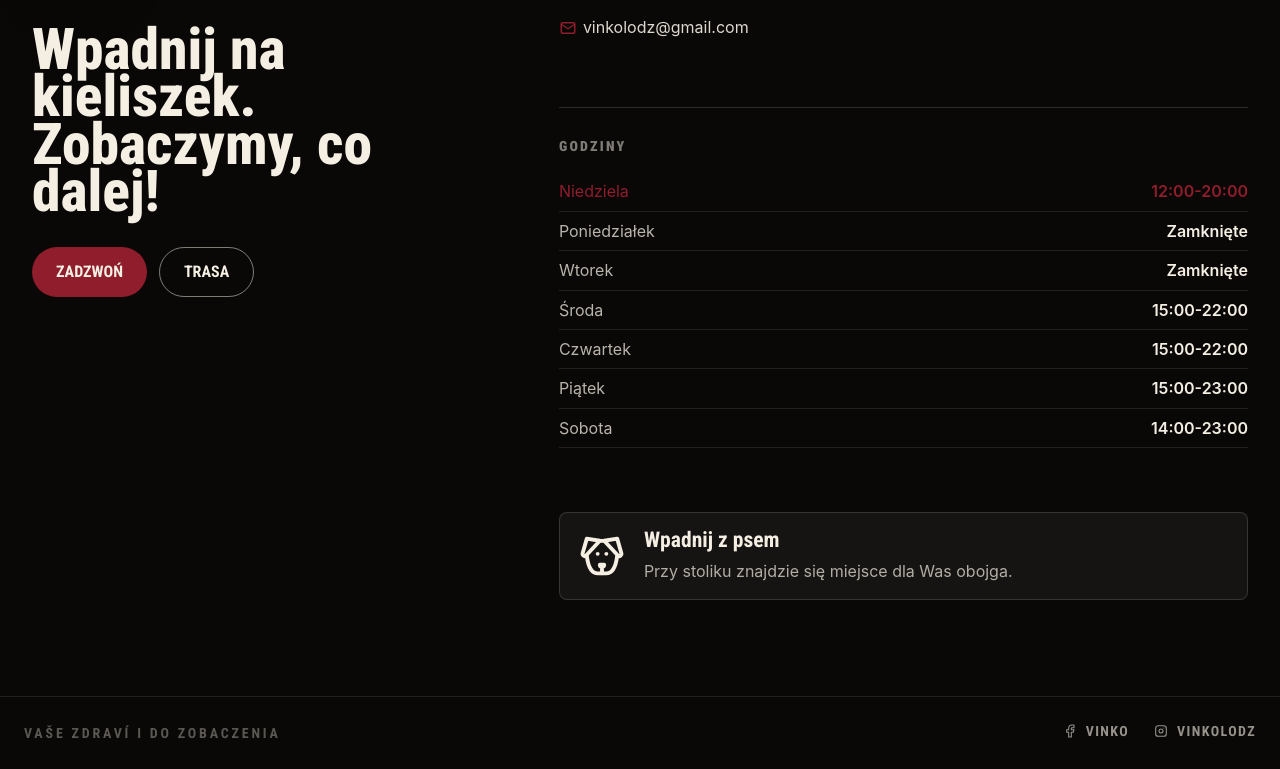
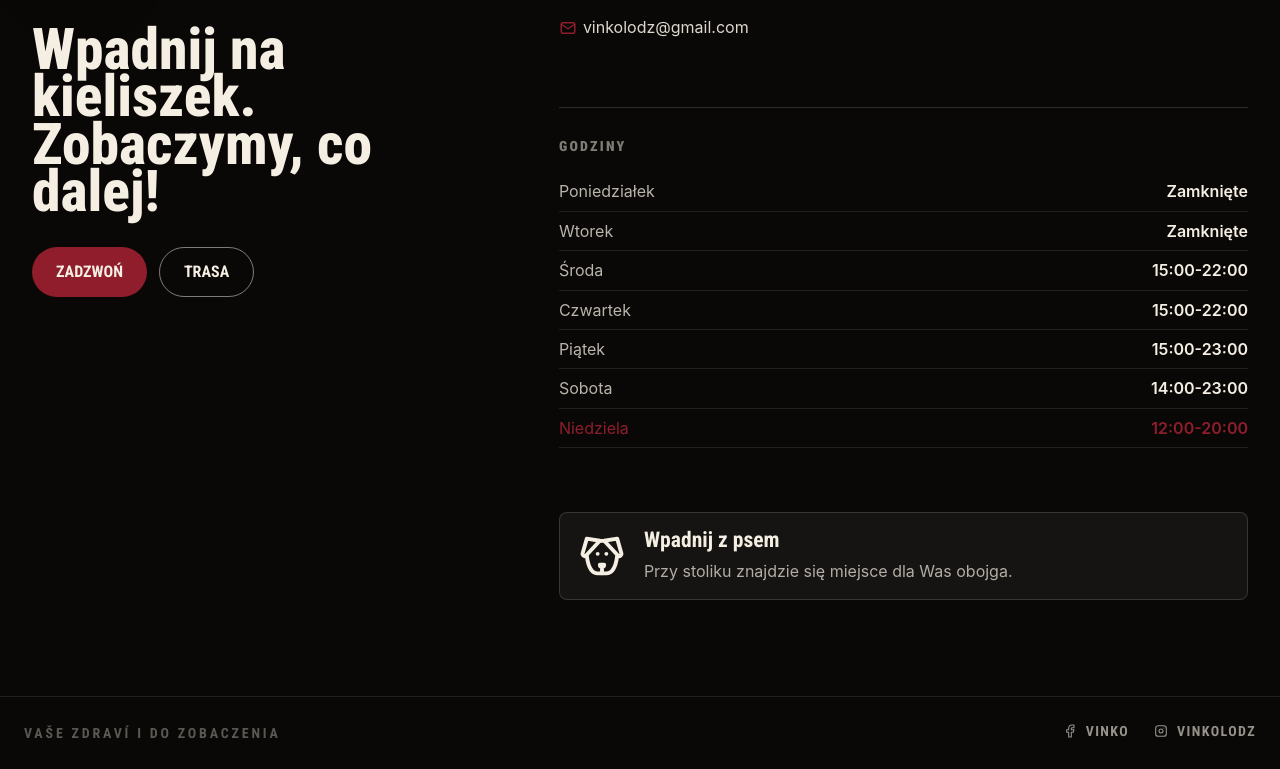
Before and after one commit to PowerPenguini/vinko, a React (Vite) app: page / in a window 1280 px wide. Shown: the part 2874-3643 px from the top of the page. Built offline with nearby package versions, Linux system fonts and the light colour scheme.

Commit message:
Start opening hours week on Monday

```diff
--- a/src/components/ContactSection.jsx
+++ b/src/components/ContactSection.jsx
@@ -2,8 +2,10 @@ import { IconDog, IconMail, IconMapPin, IconPhone } from "@tabler/icons-react";
 import { contact, openingHours } from "../data";
 import { Wordmark } from "./Wordmark";
 
+const dayNames = ["Sunday", "Monday", "Tuesday", "Wednesday", "Thursday", "Friday", "Saturday"];
+
 export function ContactSection() {
-  const todayIndex = new Date().getDay();
+  const todayName = dayNames[new Date().getDay()];
 
   return (
     <section id="kontakt" className="bg-ink text-bone" aria-labelledby="contact-title">
@@ -42,8 +44,8 @@ export function ContactSection() {
                 Godziny
               </h3>
               <ul aria-label="Godziny otwarcia">
-                {openingHours.map((item, index) => {
-                  const isToday = index === todayIndex;
+                {openingHours.map((item) => {
+                  const isToday = item.schemaDay === todayName;
                   return (
                     <li key={item.day} className={`grid grid-cols-[minmax(0,1fr)_auto] gap-4 border-b border-bone/10 py-2 leading-[1.4] ${isToday ? "text-wine" : "text-bone/75"}`}>
                       <span>{item.day}</span>
--- a/src/data.js
+++ b/src/data.js
@@ -26,13 +26,13 @@ export const snackMenuItems = [
 ];
 
 export const openingHours = [
-  { day: "Niedziela", hours: "12:00-20:00", schemaDay: "Sunday" },
   { day: "Poniedziałek", hours: "Zamknięte", schemaDay: "Monday" },
   { day: "Wtorek", hours: "Zamknięte", schemaDay: "Tuesday" },
   { day: "Środa", hours: "15:00-22:00", schemaDay: "Wednesday" },
   { day: "Czwartek", hours: "15:00-22:00", schemaDay: "Thursday" },
   { day: "Piątek", hours: "15:00-23:00", schemaDay: "Friday" },
   { day: "Sobota", hours: "14:00-23:00", schemaDay: "Saturday" },
+  { day: "Niedziela", hours: "12:00-20:00", schemaDay: "Sunday" },
 ];
 
 export const contact = {
```
